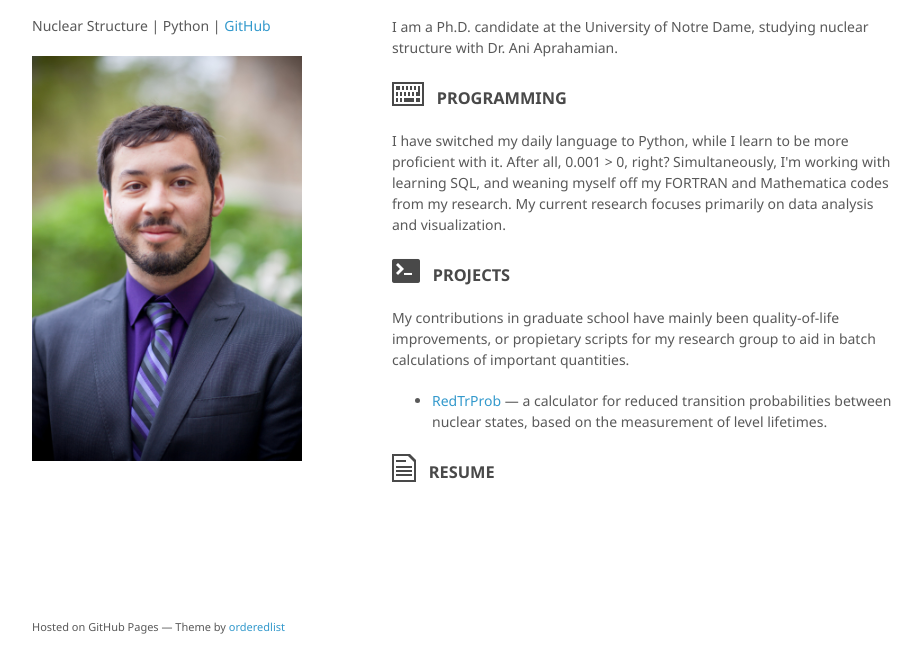
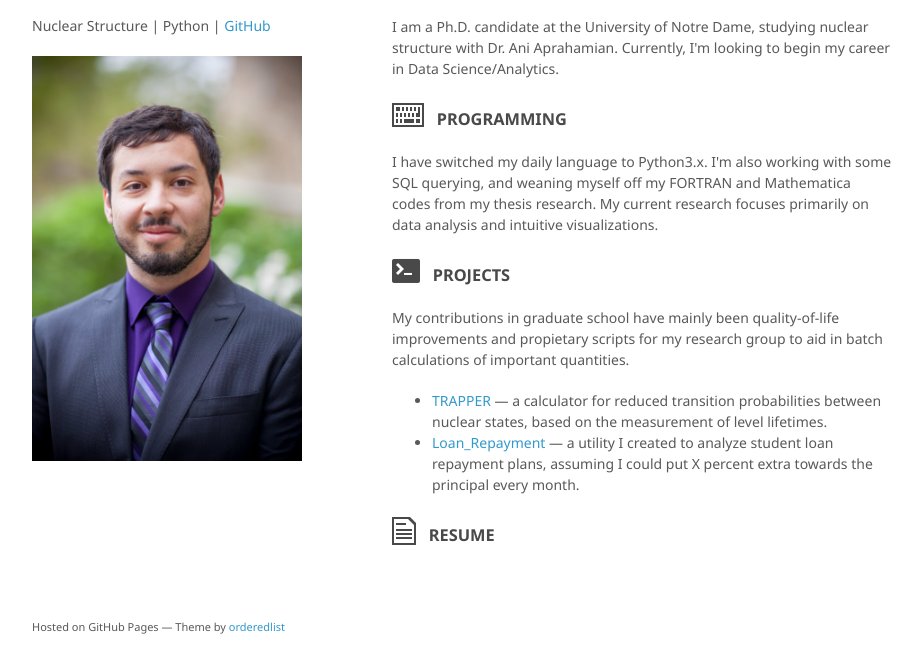
Before and after one commit to Casarella/casarella.github.io, a plain HTML site: page index.html in a window 1280 px wide. Shown: the part 94-766 px from the top of the page, without its empty margins (178-1100 px from the left). Drawn offline with Linux system fonts and the light colour scheme.

Commit message:
minor changes, updated resume

```diff
--- a/index.html
+++ b/index.html
@@ -21,18 +21,19 @@
 
     <section>
       <h3><span class="mega-octicon octicon-info"></span> &nbsp; ABOUT</h3>
-<p>I am a Ph.D. candidate at the University of Notre Dame, studying nuclear structure with Dr. Ani Aprahamian. </p>
+<p>I am a Ph.D. candidate at the University of Notre Dame, studying nuclear structure with Dr. Ani Aprahamian. Currently, I'm looking to begin my career in Data Science/Analytics. </p>
 
       <h3><span class="mega-octicon octicon-keyboard"></span> &nbsp; PROGRAMMING</h3>
-<p>I have switched my daily language to Python, while I learn to be more proficient with it. After all, 0.001 > 0, right? Simultaneously, I'm working with learning SQL, and weaning myself off my FORTRAN and Mathematica codes from my research. My current research focuses primarily on data analysis and visualization.</p>
+<p>I have switched my daily language to Python3.x. I'm also working with some SQL querying, and weaning myself off my FORTRAN and Mathematica codes from my thesis research. My current research focuses primarily on data analysis and intuitive visualizations.</p>
 
       <h3><span class="mega-octicon octicon-terminal"></span> &nbsp; PROJECTS</h3>
-<p>My contributions in graduate school have mainly been quality-of-life improvements, or propietary scripts for my research group to aid in batch calculations of important quantities.</p>
+<p>My contributions in graduate school have mainly been quality-of-life improvements and propietary scripts for my research group to aid in batch calculations of important quantities.</p>
 <ul>
-  <li><a href="https://github.com/casarella/RedTrProb">RedTrProb</a> &mdash; a calculator for reduced transition probabilities between nuclear states, based on the measurement of level lifetimes.
+  <li><a href="https://github.com/casarella/TRAPPER">TRAPPER</a> &mdash; a calculator for reduced transition probabilities between nuclear states, based on the measurement of level lifetimes.
+  <li><a href="https://github.com/casarella/Loan_Repayment">Loan_Repayment</a> &mdash; a utility I created to analyze student loan repayment plans, assuming I could put X percent extra towards the principal every month.
   </ul>
 
-      <a href="./files/Resume_Casarella_1page.pdf"><h3><span class="mega-octicon octicon-file-text"></span> &nbsp; RESUME</h3></a>
+      <a href="./files/Casarella_Resume_skills.pdf"><h3><span class="mega-octicon octicon-file-text"></span> &nbsp; RESUME</h3></a>
     </section>
 
     <footer>
```
Also changed, not shown: 1 other file.
